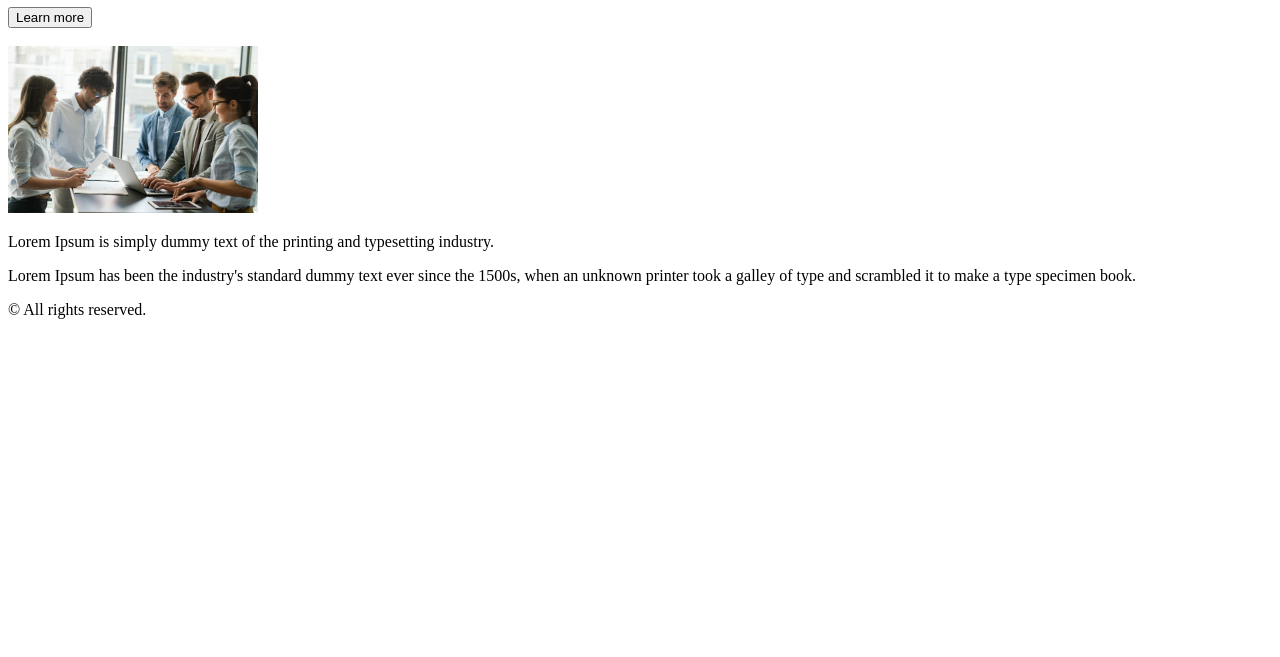
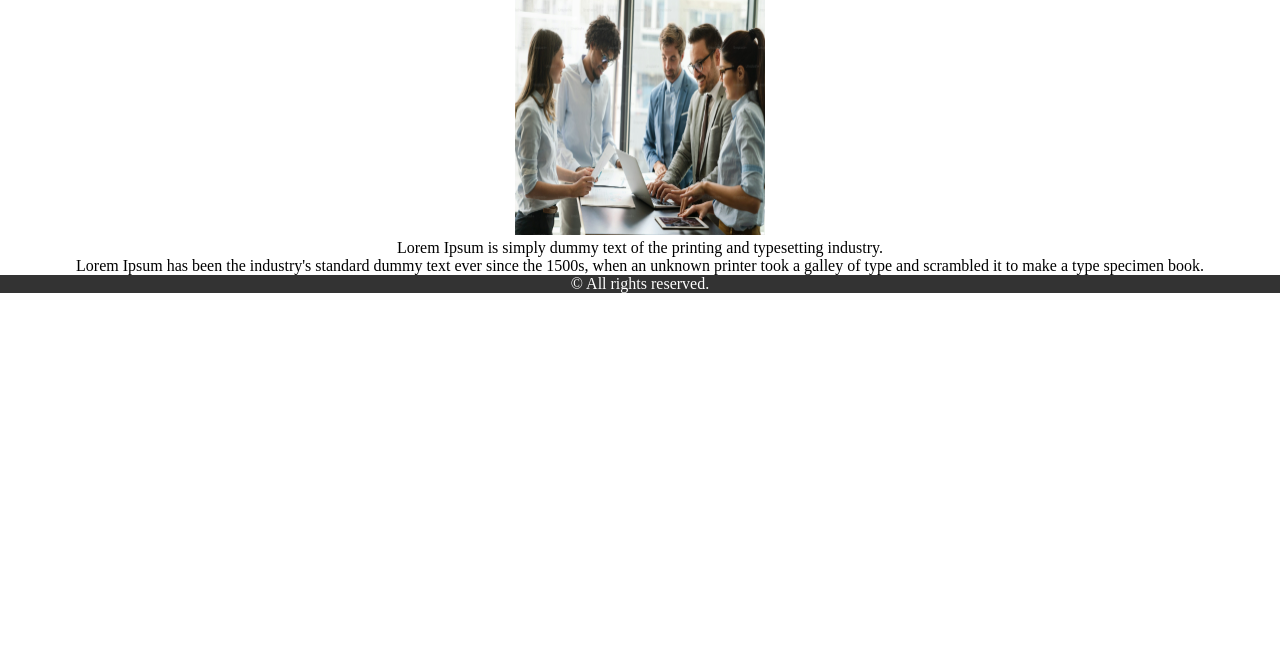
Before and after one commit to YordanMitev/AT-Playwright-Typescript, a plain HTML site: page about.html in a window 1280 px wide. Shown: the part 143-800 px from the top of the page. Drawn offline with Linux system fonts and the light colour scheme.

Commit message:
About page homework changes

```diff
--- a/about.html
+++ b/about.html
@@ -2,9 +2,9 @@
 <html>
 <head>
     <title>About the company</title>
+    <link rel="stylesheet" href="styles.css" />
 </head>
 <body>
-
     <header>
         <nav>
           <ul>
@@ -22,15 +22,14 @@
         <br></br>
     </section>
 
-    <section>
-        <img width="250" alt="Test Image" src="./assets/image4.jpg"/>
+    <section class="image-container">
+        <img alt="Test Image" src="./assets/image4.jpg"/>
     </section>
 
     <section>
         <p>Lorem Ipsum is simply dummy text of the printing and typesetting industry.</p>
         <p>Lorem Ipsum has been the industry's standard dummy text ever since the 1500s, when an unknown printer took a galley of type and scrambled it to make a type specimen book.</p>
     </section>
-
     </main>
 
     <footer>
```
Lines whose indentation alone changed are shown as unchanged.
